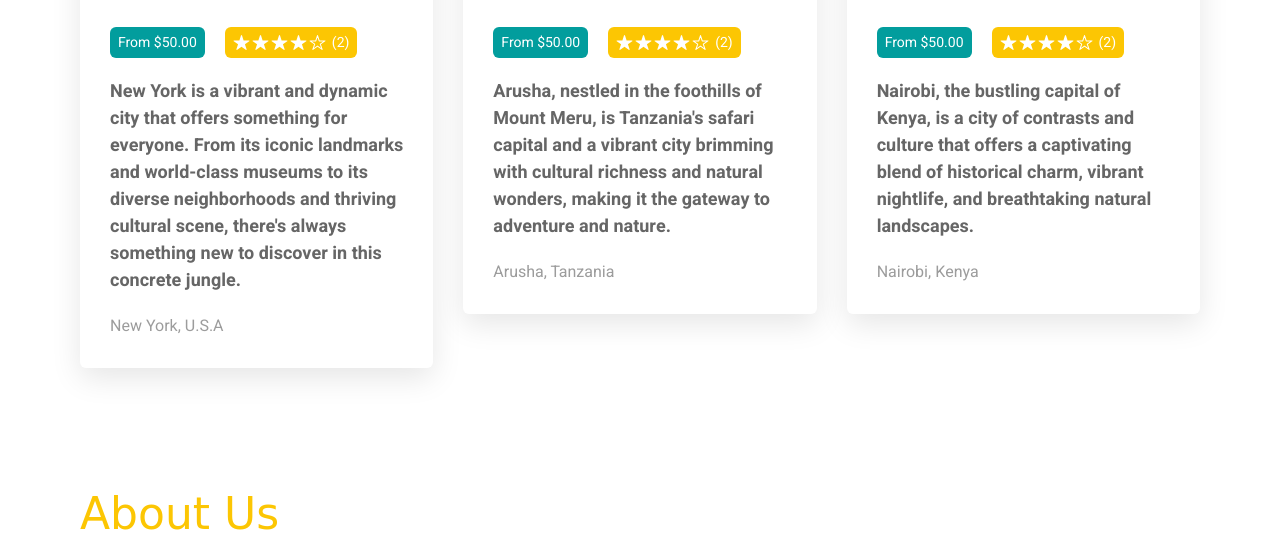
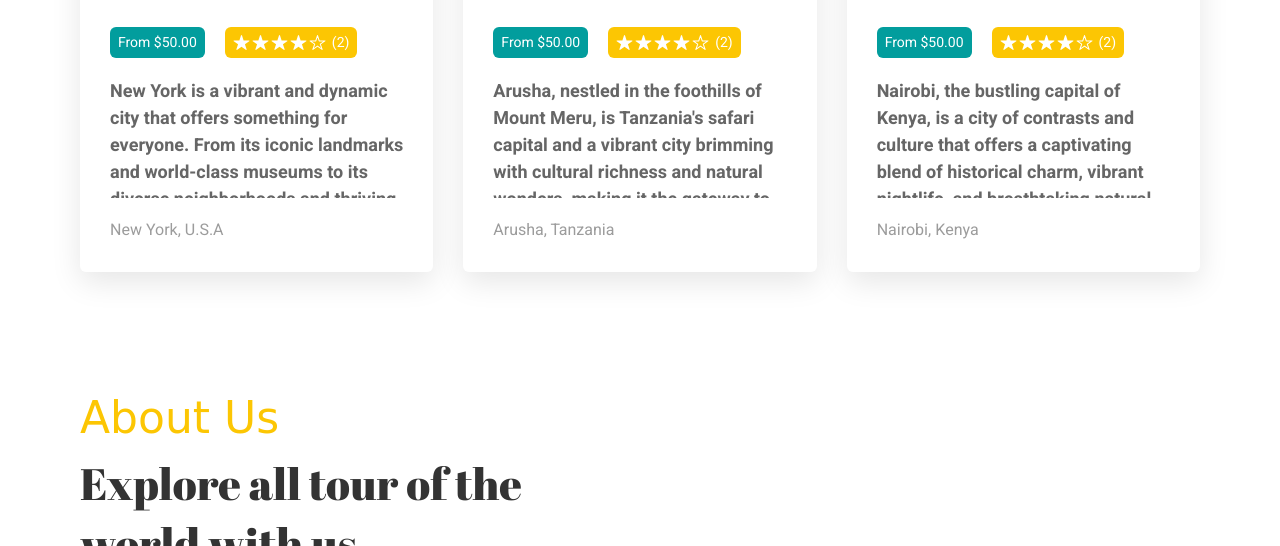
Before and after one commit to SaumyadeepRay/LoveTravel-Website, a plain HTML site: page index.html in a window 1280 px wide. Shown: the part 3610-4156 px from the top of the page. Drawn offline with nearby package versions, Linux system fonts and the light colour scheme; a web font is replaced by a local one.

Commit message:
Update style.css

```diff
--- a/style.css
+++ b/style.css
@@ -172,6 +172,11 @@ body {
 .h3 {
     font-size: var(--fs-4);
     font-weight: var(--fw-400);
+}
+
+h3 a {
+    max-height: 120px;
+    overflow-y: scroll;
 }
 
 .section-title {
```
